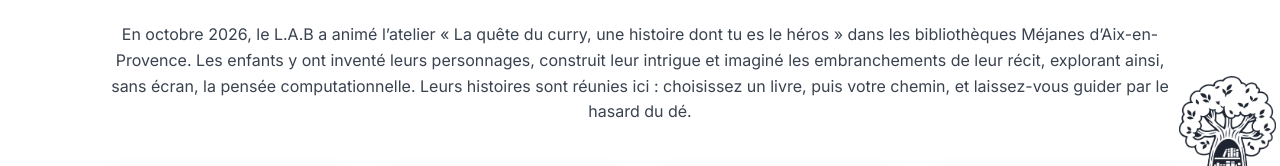
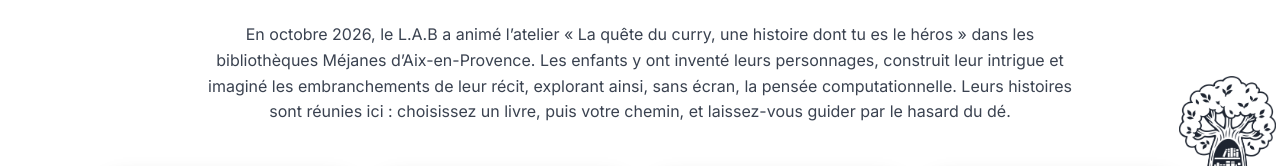
Before and after one commit to LabAixBidouille/la-quete-du-curry, a plain HTML site: page index.html in a window 1280 px wide. Shown: the part 137-303 px from the top of the page. Drawn offline with Linux system fonts and the light colour scheme.

Commit message:
Texte du bandeau moins large
Co-Authored-By: Claude Opus 5.5 <noreply@anthropic.com>

```diff
--- a/index.html
+++ b/index.html
@@ -20,7 +20,7 @@ header { position: relative; overflow: hidden; text-align: center; background: #
 .tete { position: relative; z-index: 1; max-width: 1120px; margin: 0 auto; padding: 2.6em 1.5em 5.4em; }
 .sur { display: block; font-size: 0.8rem; font-weight: 600; letter-spacing: 0.14em; text-transform: uppercase; color: var(--orange); }
 h1 { font-family: "Fraunces", Georgia, serif; font-weight: 600; font-size: clamp(2.2rem, 5vw, 3.2rem); line-height: 1.1; margin: 0.3em 0 0.5em; }
-.tete p { margin: 0 auto; font-size: 1rem; color: #3a4250; }
+.tete p { margin: 0 auto; max-width: 54em; font-size: 1rem; color: #3a4250; }
 
 /* Les livres sur des cartes blanches qui débordent sur le bandeau ; pastille de la bibliothèque */
 .g { position: relative; z-index: 2; max-width: 1120px; margin: -3em auto 0; padding: 0 1.5em 3.5em; display: grid; grid-template-columns: repeat(4, minmax(0, 1fr)); gap: 1.6em; }
```
